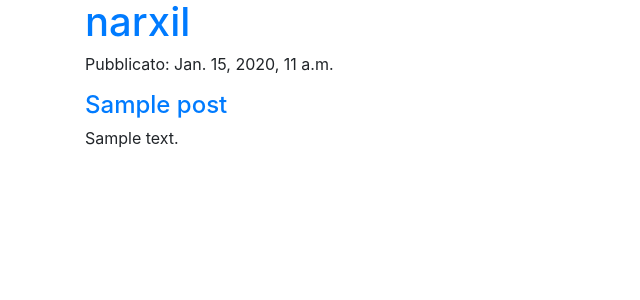
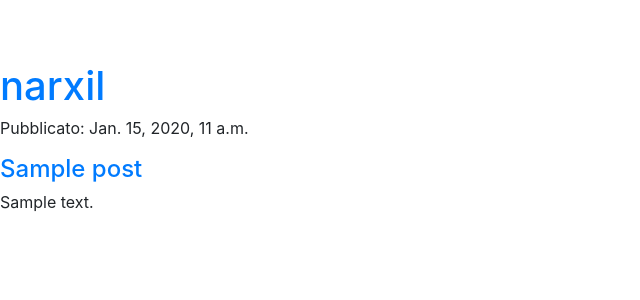
Before and after one commit to narxil/my-first-blog, a Django app: template blog/templates/blog/post_list.html in a window 1280 px wide. Shown: the top 300 px of the page, without its empty margins (0-640 px from the left). Run offline with Django 3.2, Linux system fonts and the light colour scheme; the template is opened without the code that fills it: values that come from a table or form of the project are taken from there, others are empty; tables that the repository leaves empty hold one stand-in row (values such as "Sample post"); some libraries are stand-ins or nearby versions.

Commit message:
nuovo upgrade

```diff
--- /dev/null
+++ b/blog/static/css/blog.css
@@ -0,0 +1 @@
+.containerMe{margin: 5% auto;}
--- a/blog/templates/blog/post_list.html
+++ b/blog/templates/blog/post_list.html
@@ -3,11 +3,11 @@
   <head>
     <meta charset="utf-8">
     <title>narxil</title>
-    <link rel="stylesheet" href="/css/master.css">
+    <link rel="stylesheet" href="/css/blog.css">
     <link rel="stylesheet" href="https://maxcdn.bootstrapcdn.com/bootstrap/4.0.0-beta/css/bootstrap.min.css" integrity="sha384-/Y6pD6FV/Vv2HJnA6t+vslU6fwYXjCFtcEpHbNJ0lyAFsXTsjBbfaDjzALeQsN6M" crossorigin="anonymous">
   </head>
   <body>
-    <header class="container">
+    <header class="containerMe">
       <h1><a href="#">narxil</a></h1>
 
       {% for post in posts %}
```
